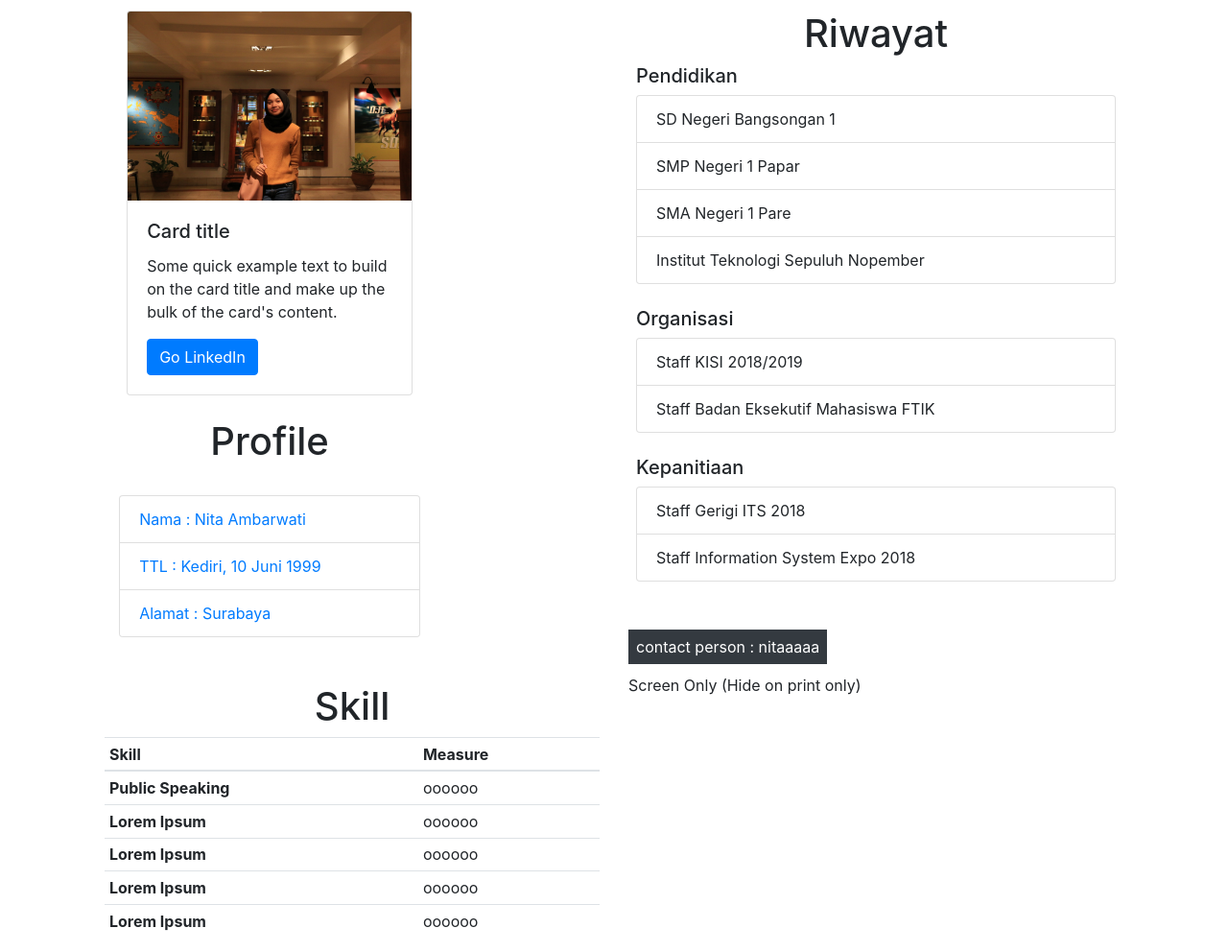
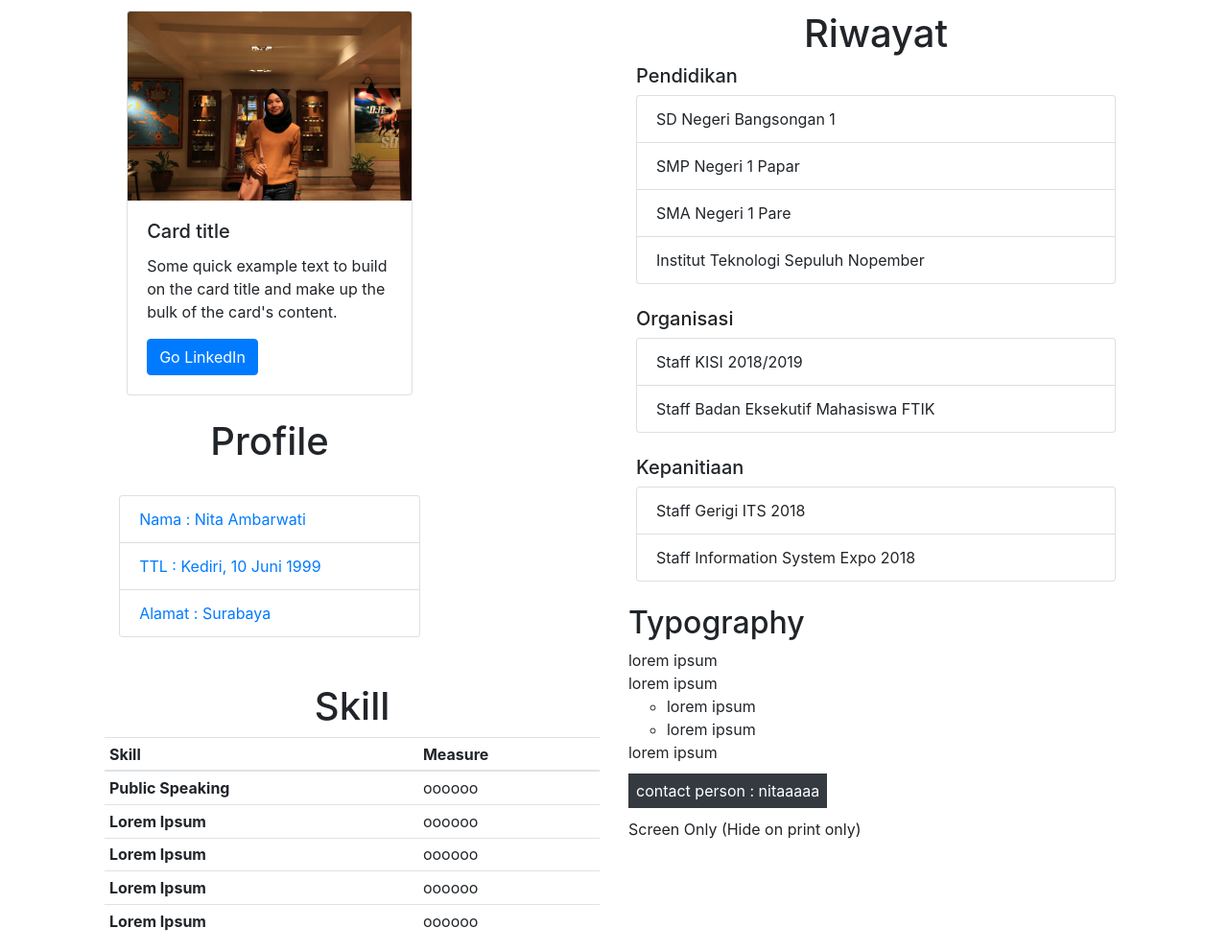
Before and after one commit to DPP-2020/praktikum-1-membuat-cv-part-2-dewiseptinaas, a plain HTML site: page index.html in a window 1280 px wide. Shown: the part 528-1520 px from the top of the page at 96% size. Drawn offline with nearby package versions, Linux system fonts and the light colour scheme.

Commit message:
05211740000005 #2

```diff
--- a/index.html
+++ b/index.html
@@ -99,13 +99,25 @@
                   </ul>
                   <br>
                 <h5>Kepanitiaan</h5>
-                <ul class="list-group mb-5">
+                <ul class="list-group mb-3">
                     <li class="list-group-item">Staff Gerigi ITS 2018</li>
                     <li class="list-group-item">Staff Information System Expo 2018</li>
                   </ul>
             </div>
+            <h2>Typography</h2>
+            <ul class="list-unstyled">
+              <li>lorem ipsum</li>
+              <li>lorem ipsum
+                <ul>
+                  <li>lorem ipsum</li>
+                  <li>lorem ipsum</li>
+                </ul>
+              </li>
+              <li>lorem ipsum</li>
+            </ul>
             <div class="d-inline p-2 bg-dark text-white">contact person : nitaaaaa</div>
               <div class="d-print-none mt-3">Screen Only (Hide on print only)</div>
+
       </div>
       <div class="col-md-1"></div>
 
```
